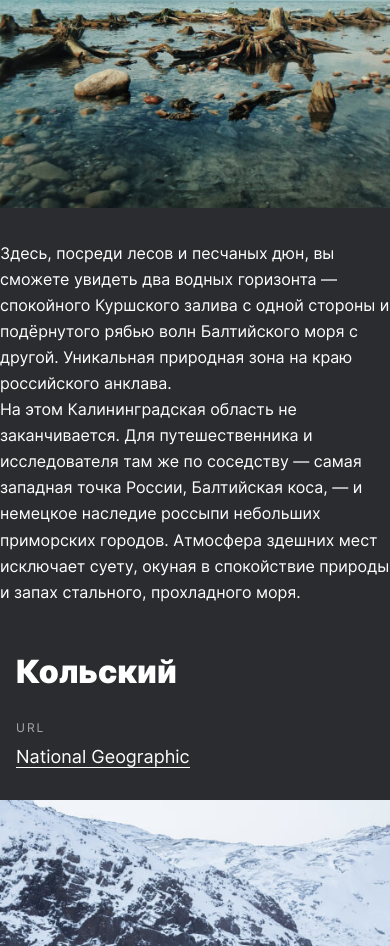
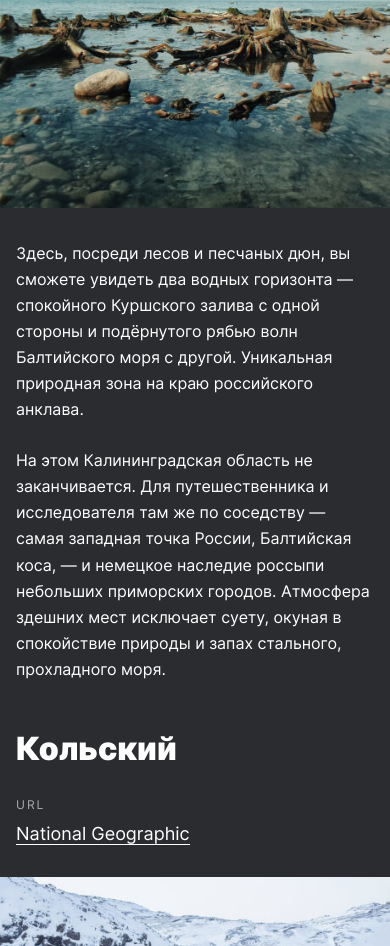
Before and after one commit to Ivan-2001/russian-travel, a plain HTML site: page index.html in a window 390 px wide. Shown: the part 2838-3784 px from the top of the page. Drawn offline with Linux system fonts and the light colour scheme.

Commit message:
Исправил опечатку ещё раз

```diff
--- a/blocks/place/__paragraphs/place__paragraphs.css
+++ b/blocks/place/__paragraphs/place__paragraphs.css
@@ -1,17 +1,17 @@
-.place_paragraphs {
+.place__paragraphs {
   display: flex;
   flex-direction: column;
   gap: 26px;
 }
 
 @media screen and (max-width: 768px) {
-  .place_paragraphs {
+  .place__paragraphs {
     gap: 25px;
   }
 }
 
 @media screen and (max-width: 524px) {
-  .place_paragraphs {
+  .place__paragraphs {
     padding: 0 16px;
   }
 }
```
